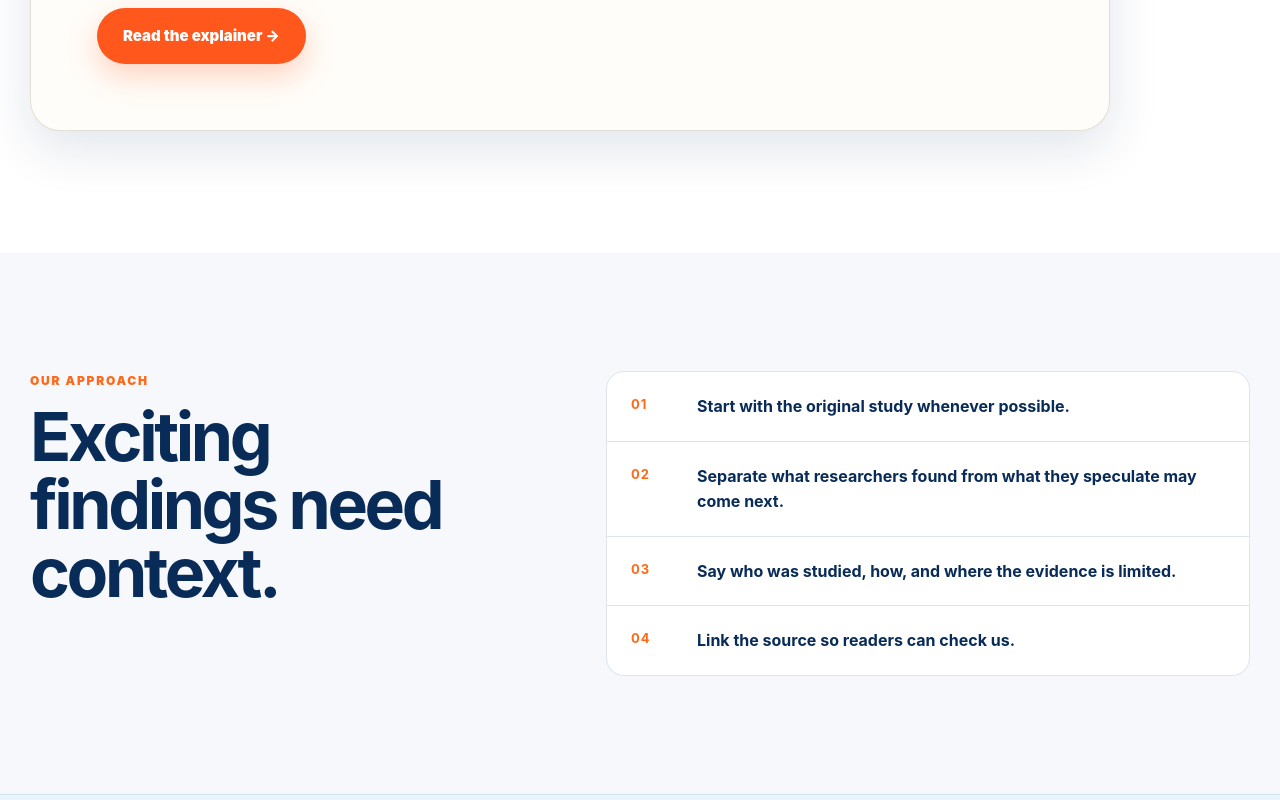
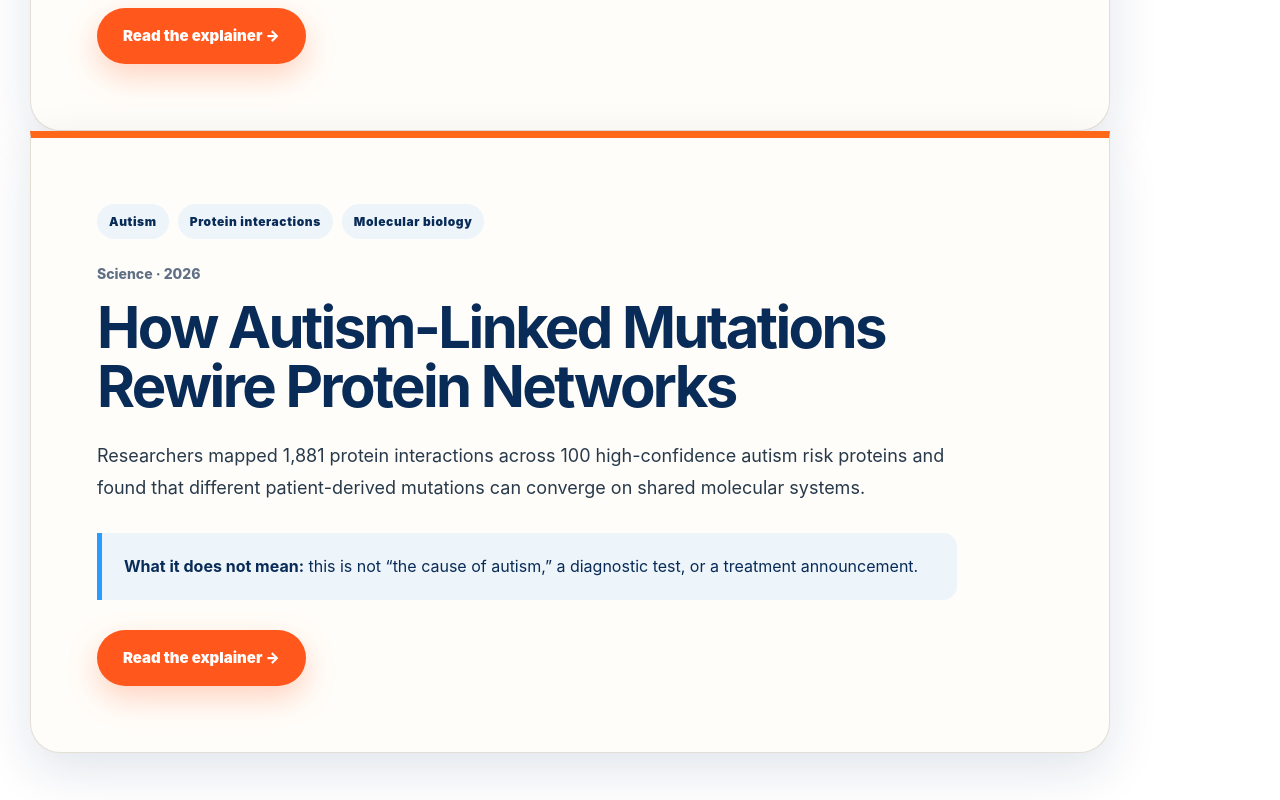
Before and after one commit to PopsHalfFoot/NeuroSpicyOregon-website, a plain HTML site: page research/index.html in a window 1280 px wide. Shown: the part 1700-2500 px from the top of the page. Drawn offline with Linux system fonts and the light colour scheme; a script that the page names is missing.

Commit message:
Add autism protein interaction article to research hub

```diff
--- a/research/index.html
+++ b/research/index.html
@@ -123,6 +123,29 @@
                         Read the explainer →
                     </a>
                 </article>
+
+                <article class="research-card">
+                    <div class="research-card-tags">
+                        <span>Autism</span>
+                        <span>Protein interactions</span>
+                        <span>Molecular biology</span>
+                    </div>
+
+                    <p class="research-card-kicker">Science · 2026</p>
+                    <h3>How Autism-Linked Mutations Rewire Protein Networks</h3>
+                    <p>
+                        Researchers mapped 1,881 protein interactions across 100 high-confidence autism risk proteins and found that different patient-derived mutations can converge on shared molecular systems.
+                    </p>
+
+                    <div class="research-card-callout">
+                        <strong>What it does not mean:</strong>
+                        this is not “the cause of autism,” a diagnostic test, or a treatment announcement.
+                    </div>
+
+                    <a class="button button-primary" href="autism-protein-interaction-networks.html">
+                        Read the explainer →
+                    </a>
+                </article>
             </div>
         </section>
 
```
